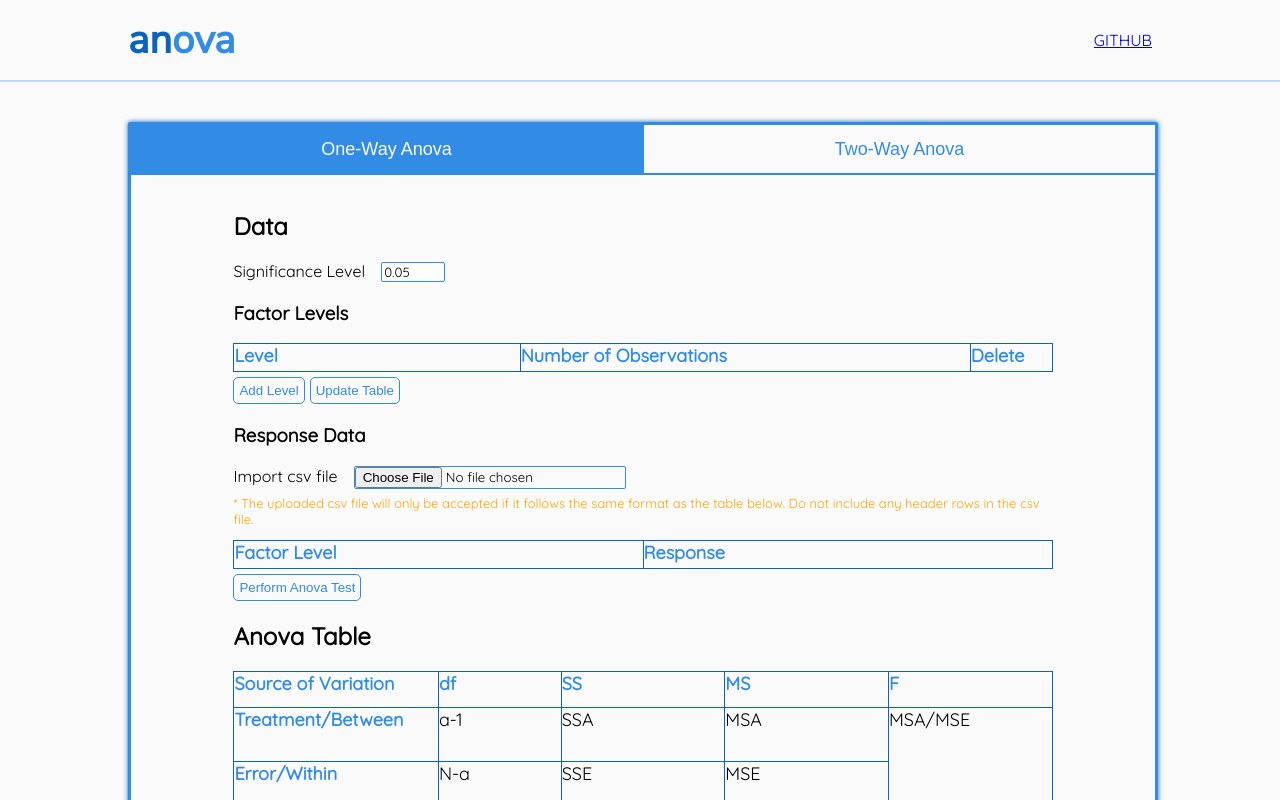
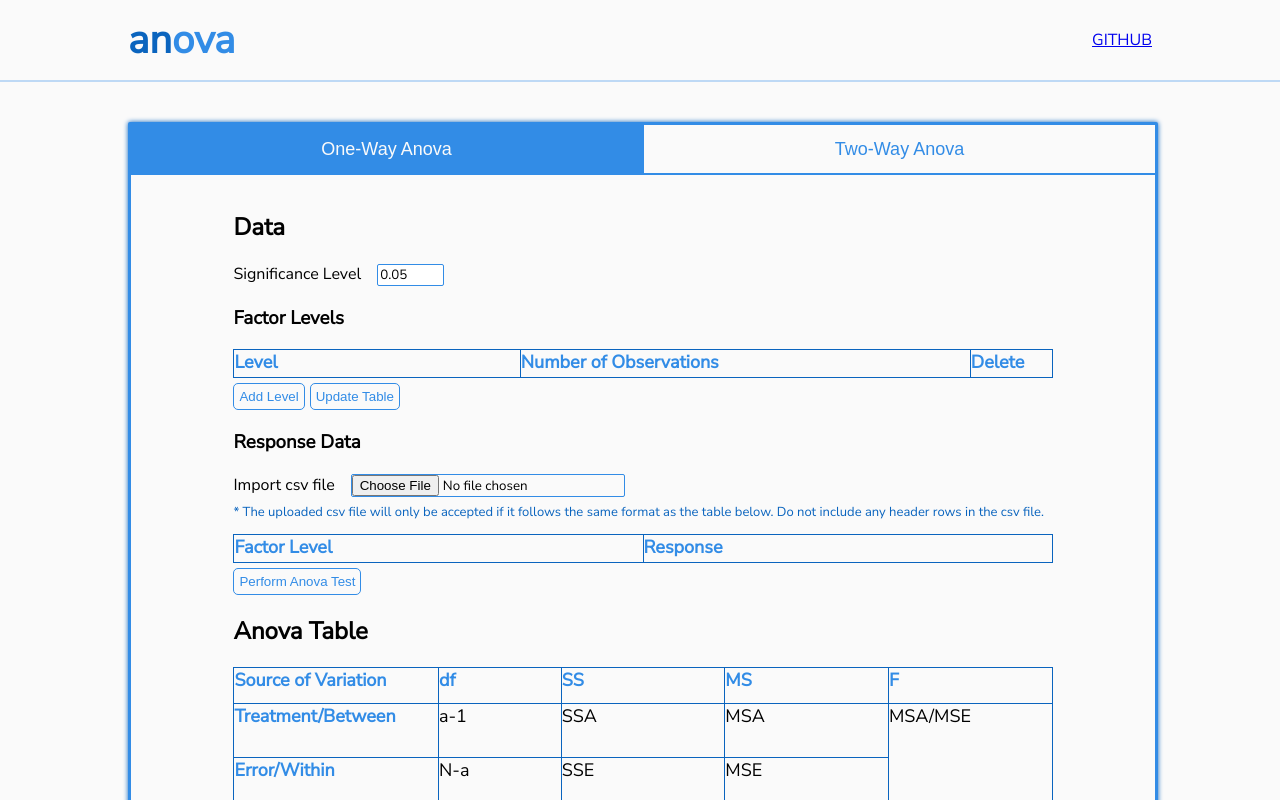
Before and after one commit to mgiann2/anova-website, a React (Create React App) app: page / in a window 1280 px wide. Shown: the top 800 px of the page. Built offline with nearby package versions, Linux system fonts and the light colour scheme; the HTML template or start-up script is replaced by a standard one.

Commit message:
Changed font and made labels a blue color

```diff
--- a/src/App.css
+++ b/src/App.css
@@ -5,12 +5,12 @@
 }
 
 body {
-    font-family: 'Quicksand', sans-serif;
+    font-family: 'Nunito Sans', sans-serif;
     background-color: rgb(var(--bg-light));
 }
 
 input {
-    font-family: 'Quicksand', sans-serif;
+    font-family: 'Nunito Sans', sans-serif;
 }
 
 .main-content {
--- a/src/Components/AnovaTableSelector/OneWayAnovaTable/index.tsx
+++ b/src/Components/AnovaTableSelector/OneWayAnovaTable/index.tsx
@@ -304,7 +304,7 @@ function OneWayAnovaTable(props: {factorLevels: StateProps, responseData: StateP
             <h3>Response Data</h3>
             <label htmlFor="dataFile">Import csv file</label>
             <input type="file" accept=".csv" name="Data File" id="dataFile" onChange={e => importFile(e)}/>
-            <p style={{margin: "0.5em 0 1em 0", fontSize:"small", color:"orange"}}>* The uploaded csv file will only be accepted if it follows the same format as the table below. Do not include any header rows in the csv file.</p>
+            <p style={{margin: "0.5em 0 1em 0", fontSize:"small", color:"rgb(var(--main-color-dark))"}}>* The uploaded csv file will only be accepted if it follows the same format as the table below. Do not include any header rows in the csv file.</p>
             <div style={{overflowY: "scroll", maxHeight: "300px"}}>
                 <table>
                     <tr>
--- a/src/Components/AnovaTableSelector/TwoWayAnovaTable/index.tsx
+++ b/src/Components/AnovaTableSelector/TwoWayAnovaTable/index.tsx
@@ -460,7 +460,7 @@ function TwoWayAnovaTable(props: {factorALevels: StateProps, factorBLevels: Stat
             <h3>Response Data</h3>
             <label htmlFor="dataFile">Import csv file</label>
             <input type="file" accept=".csv" name="Data File" id="dataFile" onChange={e => importFile(e)}/>
-            <p style={{margin: "0.5em 0 1em 0", fontSize:"small", color:"orange"}}>* The uploaded csv file will only be accepted if it follows the same format as the table below. Do not include any header rows in the csv file.</p>
+            <p style={{margin: "0.5em 0 1em 0", fontSize:"small", color:"rgb(var(--main-color-dark))"}}>* The uploaded csv file will only be accepted if it follows the same format as the table below. Do not include any header rows in the csv file.</p>
             <div style={{overflowY: "scroll", maxHeight: "300px"}}>
                 <table>
                     <tr>
```
